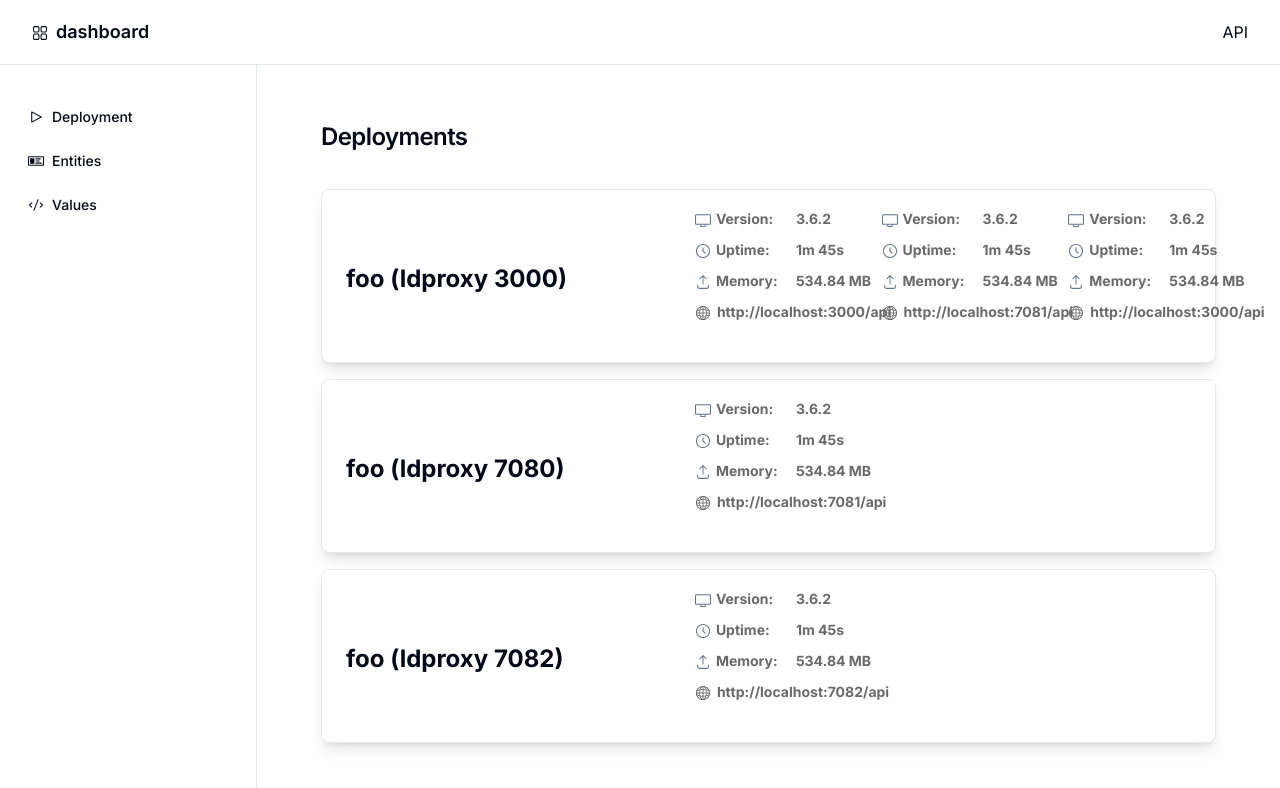
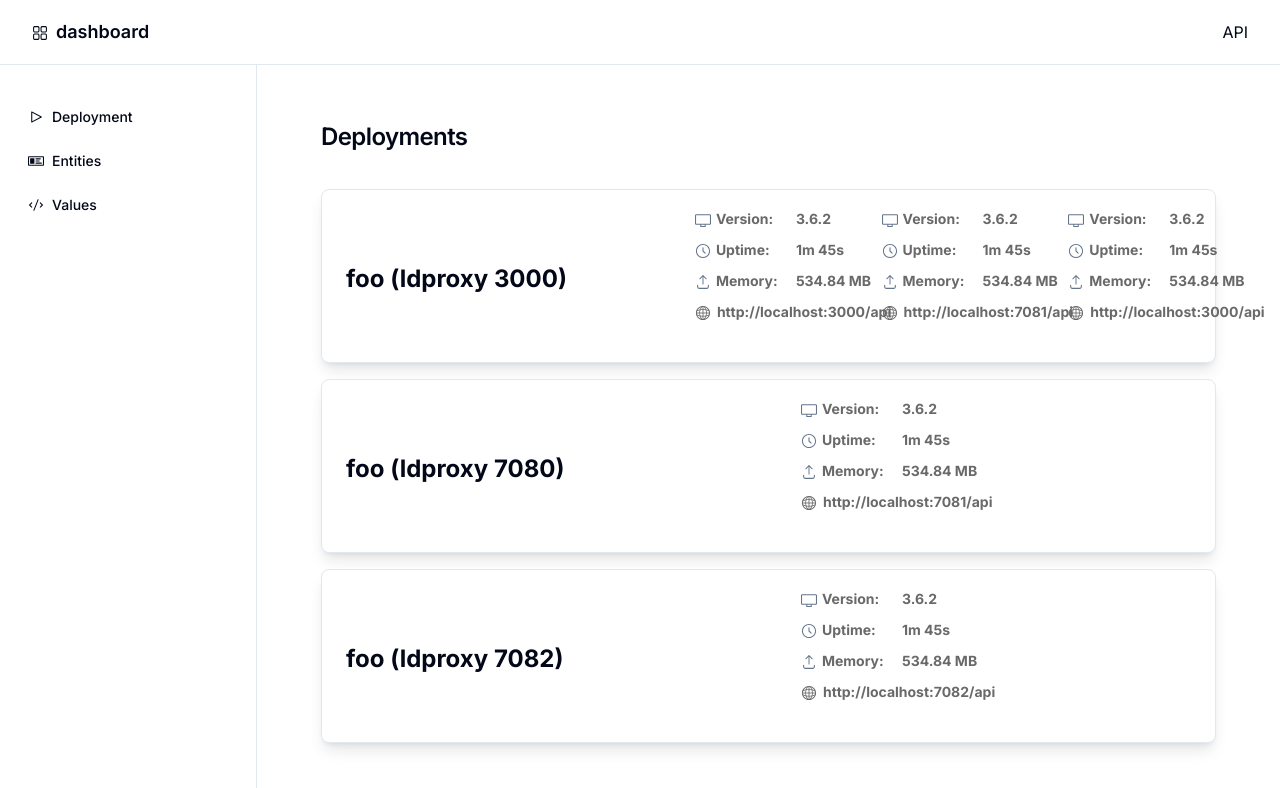
Before and after one commit to ldproxy/dashboard, a Next.js app: page /home in a window 1280 px wide. Shown: the top 788 px of the page. Built offline with nearby package versions, Linux system fonts and the light colour scheme.

Commit message:
stylistic change info box

```diff
--- a/src/components/dashboard/info.tsx
+++ b/src/components/dashboard/info.tsx
@@ -9,6 +9,7 @@
 import React from "react";
 import { filesize } from "filesize";
 import { GlobeIcon } from "@radix-ui/react-icons";
+
 interface SummaryProps extends React.HTMLAttributes<HTMLDivElement> {
   name: string;
   versions: { version: string; apiUrl: string }[];
@@ -80,11 +81,17 @@
           {name}
         </div>
         <div style={{ width: "100%", marginTop: "-30px" }}>
-          <div className="grid grid-cols-1 md:grid-cols-2 lg:grid-cols-3 gap-12">
+          <div
+            className={`grid gap-12 ${
+              combinedData.length === 1
+                ? "grid-cols-1 place-items-center"
+                : "grid-cols-1 md:grid-cols-2 lg:grid-cols-3"
+            }`}
+          >
             {combinedData.map((data, index) => (
               <div
                 key={index}
-                className="flex flex-col items-start p-4 "
+                className="flex flex-col items-start p-4"
                 style={{ minWidth: "300px", minHeight: "100px" }}
               >
                 <div
```
